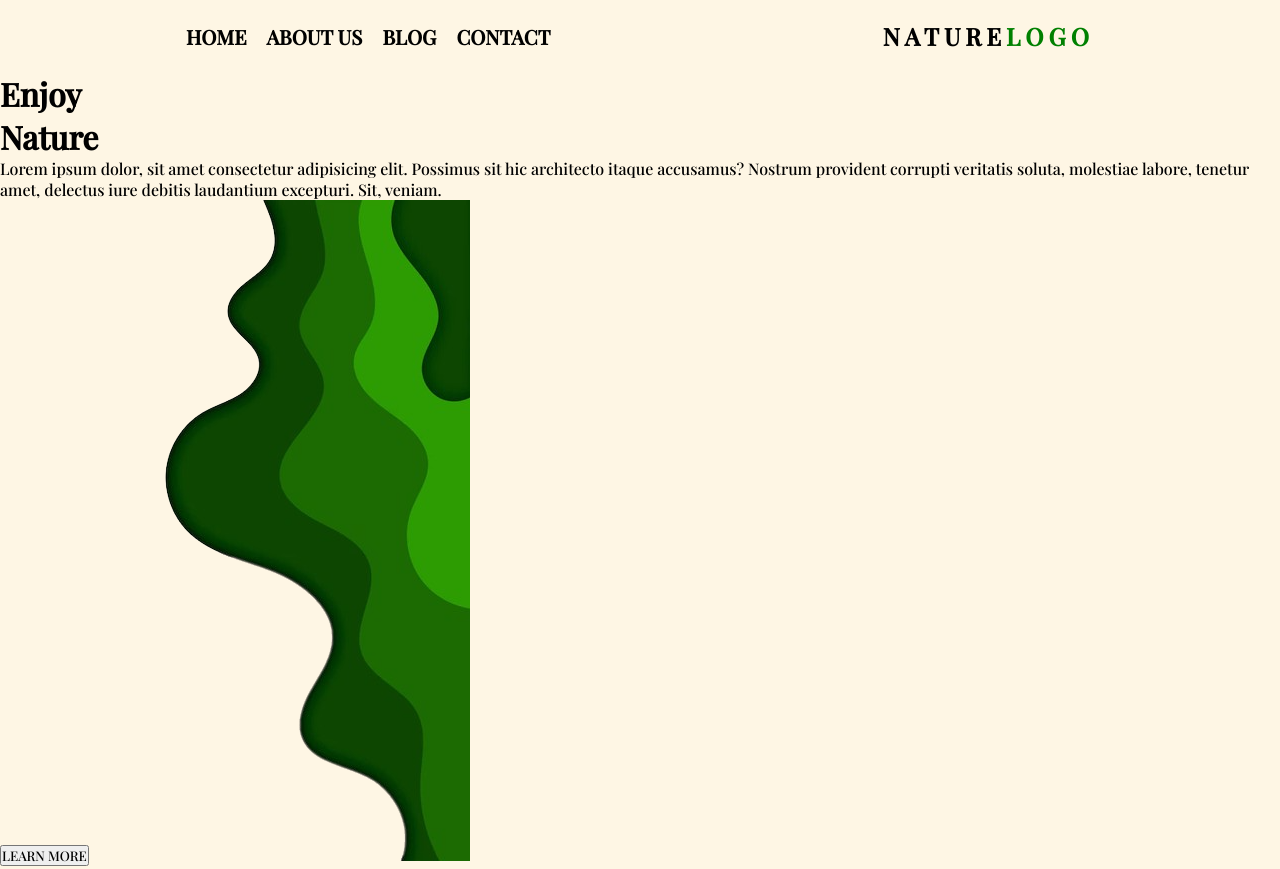
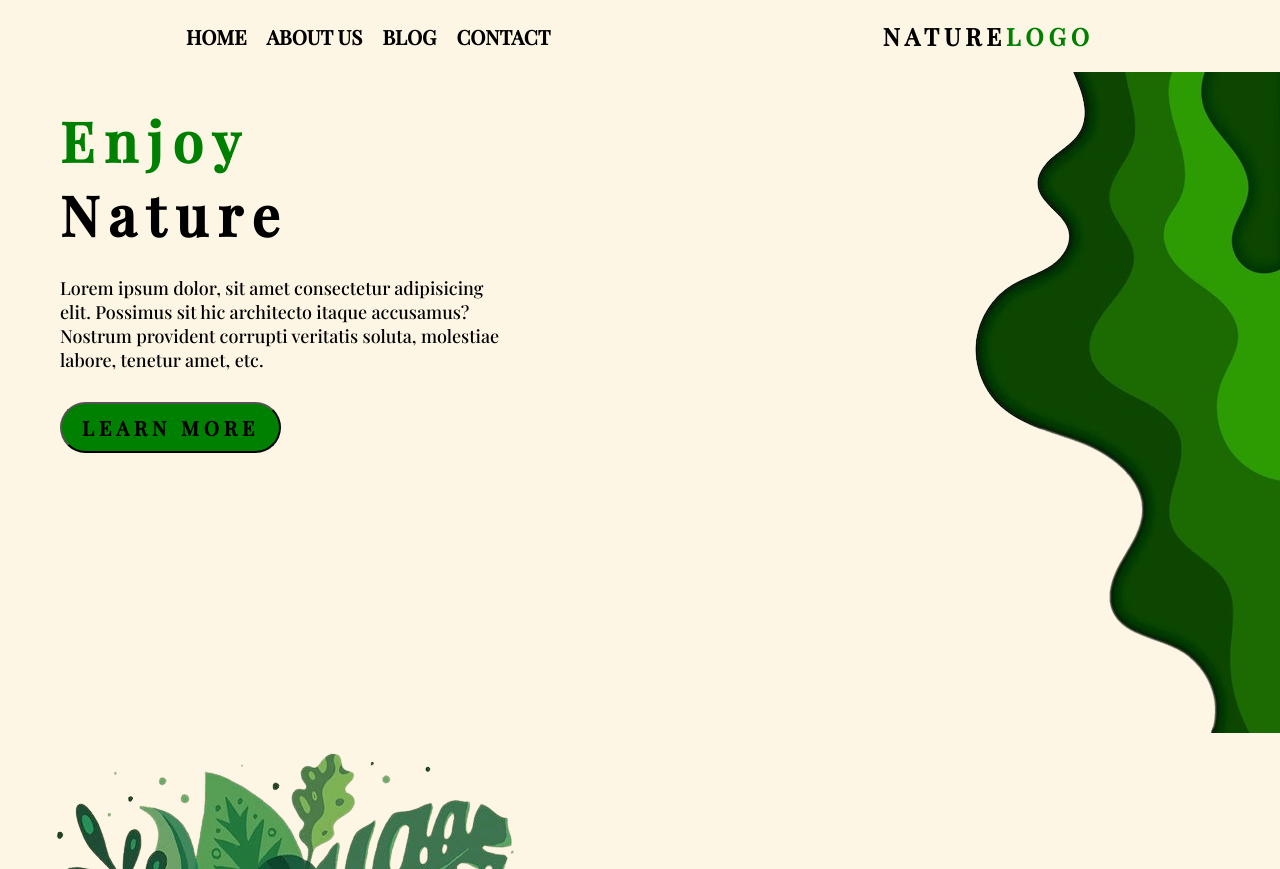
Before and after one commit to gustavo-freita/Landing-page-2, a plain HTML site: page index.html in a window 1280 px wide. Shown: the top 869 px of the page. Drawn offline with nearby package versions, Linux system fonts and the light colour scheme.

Commit message:
:lipstick: style: estilo preliminar do main terminado

```diff
--- a/assets/css/stayle.sass
+++ b/assets/css/stayle.sass
@@ -35,3 +35,32 @@ nav
 
         strong
             color: green
+
+main
+    display: flex
+    align-items: center
+    justify-content: space-between
+
+    .content
+        margin-left: 60px
+        margin-bottom: 250px
+
+        h1
+            font-size: 55px
+            letter-spacing: 10px
+
+            span
+                color: green
+
+    p
+        margin: 25px 0 30px
+        font-size: 18px
+        width: 450px
+
+    button
+        padding: 10px 20px
+        font-size: 20px
+        font-weight: 800
+        letter-spacing: 5px
+        border-radius: 50px
+        background-color: green
--- a/index.html
+++ b/index.html
@@ -23,9 +23,11 @@
         </nav>
     </header>
     <main>
-        <h1>Enjoy <br> Nature</h1>
-        <p>Lorem ipsum dolor, sit amet consectetur adipisicing elit. Possimus sit hic architecto itaque accusamus? Nostrum provident corrupti veritatis soluta, molestiae labore, tenetur amet, delectus iure debitis laudantium excepturi. Sit, veniam.</p>
-        <button>LEARN MORE</button>
+        <div class="content">
+            <h1><span>Enjoy</span> <br> Nature</h1>
+            <p>Lorem ipsum dolor, sit amet consectetur adipisicing elit. Possimus sit hic architecto itaque accusamus? Nostrum provident corrupti veritatis soluta, molestiae labore, tenetur amet, etc.</p>
+            <button>LEARN MORE</button>
+        </div>
         <img src="./assets/img/fundo.png" alt="Fundo da Landing page">
     </main>
     <footer>
```
Also changed, not shown: assets/css/stayle.css, 1 other file.
